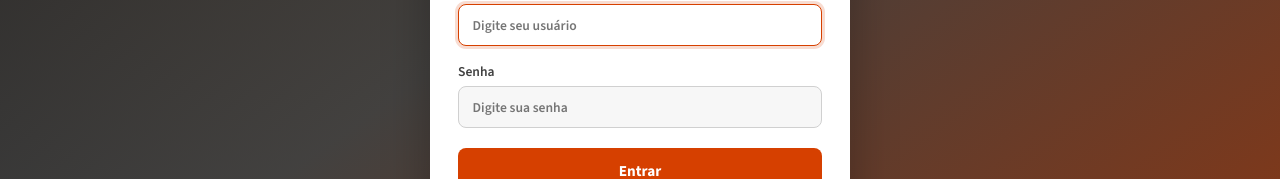
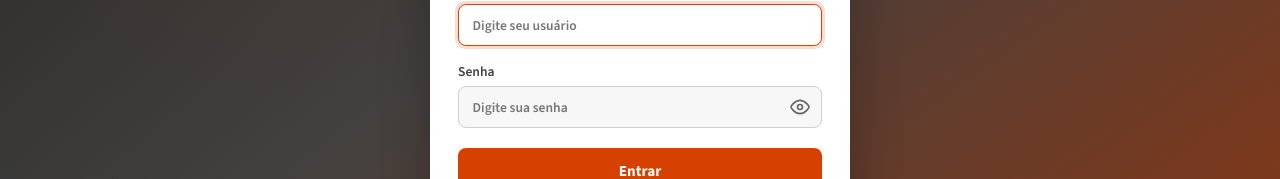
Before and after one commit to edvdlf/documentacao-projeto-tr-contratos, an Angular app: page /login in a window 1280 px wide. Shown: the part 390-569 px from the top of the page. Built offline with nearby package versions, Linux system fonts and the light colour scheme; no server answers.

Commit message:
Melhoria

```diff
--- a/src/app/pages/login/login.html
+++ b/src/app/pages/login/login.html
@@ -31,14 +31,38 @@
 
       <label class="login__field">
         <span>Senha</span>
+        <div class="login__password">
           <input
-          type="password"
+            [type]="senhaVisivel() ? 'text' : 'password'"
             name="senha"
             [(ngModel)]="senha"
             required
             autocomplete="current-password"
             placeholder="Digite sua senha"
           />
+          <button
+            type="button"
+            class="login__toggle"
+            (click)="alternarSenha()"
+            [attr.aria-label]="senhaVisivel() ? 'Ocultar senha' : 'Mostrar senha'"
+            [attr.aria-pressed]="senhaVisivel()"
+            [title]="senhaVisivel() ? 'Ocultar senha' : 'Mostrar senha'"
+          >
+            @if (senhaVisivel()) {
+              <svg viewBox="0 0 24 24" width="20" height="20" aria-hidden="true" fill="none" stroke="currentColor" stroke-width="2" stroke-linecap="round" stroke-linejoin="round">
+                <path d="M17.94 17.94A10.07 10.07 0 0 1 12 20c-7 0-11-8-11-8a18.45 18.45 0 0 1 5.06-5.94" />
+                <path d="M9.9 4.24A9.12 9.12 0 0 1 12 4c7 0 11 8 11 8a18.5 18.5 0 0 1-2.16 3.19" />
+                <path d="M14.12 14.12a3 3 0 1 1-4.24-4.24" />
+                <line x1="1" y1="1" x2="23" y2="23" />
+              </svg>
+            } @else {
+              <svg viewBox="0 0 24 24" width="20" height="20" aria-hidden="true" fill="none" stroke="currentColor" stroke-width="2" stroke-linecap="round" stroke-linejoin="round">
+                <path d="M1 12s4-8 11-8 11 8 11 8-4 8-11 8-11-8-11-8z" />
+                <circle cx="12" cy="12" r="3" />
+              </svg>
+            }
+          </button>
+        </div>
       </label>
 
       @if (erro()) {
--- a/src/app/pages/login/login.scss
+++ b/src/app/pages/login/login.scss
@@ -103,6 +103,45 @@
   background: #fff;
 }
 
+.login__password {
+  position: relative;
+  display: flex;
+}
+
+.login__password input {
+  flex: 1;
+  min-width: 0;
+  padding-right: 2.75rem;
+}
+
+.login__toggle {
+  position: absolute;
+  top: 50%;
+  right: 0.4rem;
+  transform: translateY(-50%);
+  display: grid;
+  place-items: center;
+  width: 2rem;
+  height: 2rem;
+  padding: 0;
+  border: 0;
+  border-radius: 6px;
+  background: transparent;
+  color: var(--dove);
+  cursor: pointer;
+  transition: color 0.15s ease;
+}
+
+.login__toggle:hover {
+  color: var(--orange-primary);
+}
+
+.login__toggle:focus-visible {
+  outline: none;
+  box-shadow: 0 0 0 3px rgba(214, 64, 0, 0.18);
+  color: var(--orange-primary);
+}
+
 .login__error {
   margin: 0;
   padding: 0.65rem 0.8rem;
--- a/src/app/pages/login/login.ts
+++ b/src/app/pages/login/login.ts
@@ -21,6 +21,11 @@
   senha = '';
   readonly erro = signal(false);
   readonly submetendo = signal(false);
+  readonly senhaVisivel = signal(false);
+
+  alternarSenha(): void {
+    this.senhaVisivel.update((v) => !v);
+  }
 
   onSubmit(): void {
     this.erro.set(false);
```
Also changed, not shown: 1 other file (tests, documents, lock files or other folders). Lines whose indentation alone changed are shown as unchanged.
